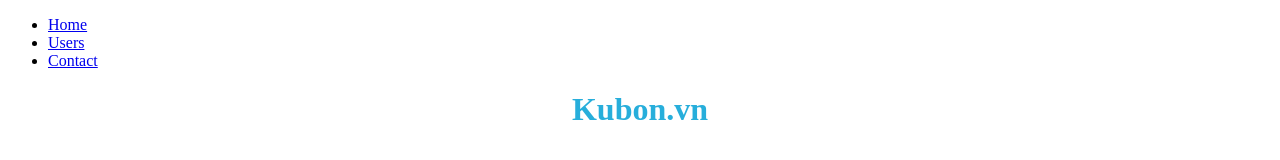
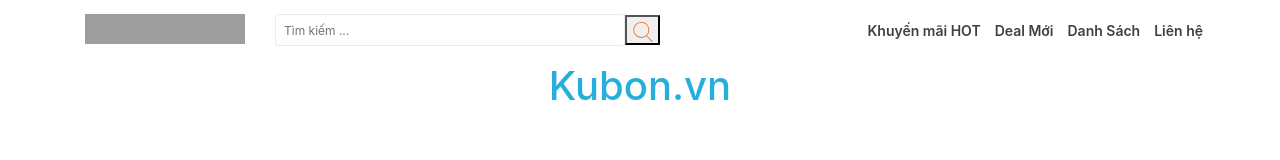
Before and after one commit to datphamba/kubon, a React app: page / in a window 1280 px wide. Built offline with nearby package versions, Linux system fonts and the light colour scheme; grey boxes are pictures that could not be loaded.

Commit message:
implement menu component

```diff
--- a/src/components/init/App.js
+++ b/src/components/home/home.js
@@ -1,15 +1,15 @@
 import React, { Component } from "react";
 
-import './App.scss';
+import './home.scss';
 
-class App extends Component {
+class Home extends Component {
     render() {
         return (
-            <div>
+            <div className="container">
                 <h1>Kubon.vn</h1>
             </div>
         );
     }
 }
 
-export default App;
+export default Home;
--- /dev/null
+++ b/src/components/menu/menu.js
@@ -0,0 +1,54 @@
+import React, { Component } from "react";
+import { Link } from "react-router-dom";
+
+import "./menu.scss";
+
+class Menu extends Component {
+  render() {
+    return (
+      <div className="container" id="kubon-nav-menu">
+        <div className="row">
+          <div className="col-xs-6 col-sm-2 col-sm-pull-6 kubon-logo">
+            <div>
+              <a href="# rel=">
+                <img alt="Independent" className="img-responsive" src="https://static.savings-united.com/image_setting/109/logo/logo.png" />
+              </a>
+            </div>
+          </div>
+          <div className="col-xs-3 col-sm-4 col-sm-pull-6 search-form">
+            <div className="form-group">
+              <label htmlFor="input_search_header" className="sr-only">Search coupons and offers</label>
+              <input className="form-control" id="input_search_header" placeholder="Tìm kiếm ... "></input>
+              <button>
+                <svg id="ubitec-icon-search3" viewBox="0 0 20 20" width="100%" height="100%">
+                  <g className="ab" clipPath="url(#a)">
+                    <path className="ac" d="M19.523 19.361l-5.611-5.835a7.936 7.936 0 1 0-.558.509l5.624 5.849a.378.378 0 0 0 .545-.523zM8.3 15.1a7.174 7.174 0 1 1 7.175-7.17A7.182 7.182 0 0 1 8.3 15.1z" fill="#f26422"></path>
+                  </g>
+                </svg>
+              </button>
+            </div>
+
+          </div>
+          <div className="col-xs-3 col-sm-6 col-sm-push-6 menu-wrapper">
+            <ul>
+              <li>
+                <Link to="/">Khuyến mãi HOT</Link>
+              </li>
+              <li>
+                <Link to="/users">Deal Mới</Link>
+              </li>
+              <li>
+                <Link to="/contact">Danh Sách</Link>
+              </li>
+              <li>
+                <Link to="/users">Liên hệ</Link>
+              </li>
+            </ul>
+          </div>
+        </div>
+      </div>
+    );
+  }
+}
+
+export default Menu;
--- /dev/null
+++ b/src/components/menu/menu.scss
@@ -0,0 +1,78 @@
+#kubon-nav-menu {
+    .row {
+        .kubon-logo {
+            div {
+                margin: 14px 0;
+
+                .img-responsive {
+                    width: 160px;
+                    height: 30px;
+                }
+            }
+        }
+
+        .search-form {
+            #input_search_header {
+                border: 1px solid #ececec;
+                border-radius: 2px;
+                padding: 8px;
+                margin: 14px 0;
+                font-size: 12px;
+
+                &:focus {
+                    border: 1px solid #f26422;
+                    transition: all 0.16s ease-in-out;
+                }
+            }
+
+            button {
+                width: 35px;
+                position: absolute;
+                top: 15px;
+                right: -20px;
+
+                svg {
+                    width: 20px;
+                }
+            }
+        }
+
+        .menu-wrapper {
+            ul {
+                display: inline-flex;
+                margin: 20px 0;
+
+                position: absolute;
+                right: 0;
+
+                li {
+                    display: flex;
+                    margin: 0 3px;
+
+                    a {
+                        color: #404040;
+                        font-size: 14px;
+                        font-weight: 600;
+                        padding: 0 4px;
+                        text-decoration: none;
+
+                        transition: all 0.16s ease-in-out;
+
+                        &:hover {
+                            border-bottom: 2px solid #f26422;
+                            transition: all 0.16s ease-in-out;
+                        }
+
+
+                    }
+
+                    // &:first-child {
+                    //     &:after {
+                    //         content: "\e90d";
+                    //     }
+                    // }
+                }
+            }
+        }
+    }
+}
--- a/src/components/users/user_details.js
+++ b/src/components/users/user_details.js
@@ -23,9 +23,9 @@
 
   render() {
     return (
-      <div>
+      <div className="container">
         <h1>Users</h1>
-        <button onClick={() => this.checkData(this.state.dataId)}>Check Data</button>
+        <button className="btn btn-primary" onClick={() => this.checkData(this.state.dataId)}>Check Data</button>
       </div>
     );
   }
--- a/src/index.html
+++ b/src/index.html
@@ -6,12 +6,14 @@
     <meta name="viewport" content="width=device-width, initial-scale=1.0">
     <meta http-equiv="X-UA-Compatible" content="ie=edge">
     <title>Kubon.vn</title>
+    <link rel="stylesheet" href="https://stackpath.bootstrapcdn.com/bootstrap/4.3.1/css/bootstrap.min.css" integrity="sha384-ggOyR0iXCbMQv3Xipma34MD+dH/1fQ784/j6cY/iJTQUOhcWr7x9JvoRxT2MZw1T" crossorigin="anonymous">
 </head>
 
 <body>
-    <div id="root">
-
-    </div>
+    <div id="root"></div>
+    <script src="https://code.jquery.com/jquery-3.3.1.slim.min.js" integrity="sha384-q8i/X+965DzO0rT7abK41JStQIAqVgRVzpbzo5smXKp4YfRvH+8abtTE1Pi6jizo" crossorigin="anonymous"></script>
+    <script src="https://cdnjs.cloudflare.com/ajax/libs/popper.js/1.14.7/umd/popper.min.js" integrity="sha384-UO2eT0CpHqdSJQ6hJty5KVphtPhzWj9WO1clHTMGa3JDZwrnQq4sF86dIHNDz0W1" crossorigin="anonymous"></script>
+    <script src="https://stackpath.bootstrapcdn.com/bootstrap/4.3.1/js/bootstrap.min.js" integrity="sha384-JjSmVgyd0p3pXB1rRibZUAYoIIy6OrQ6VrjIEaFf/nJGzIxFDsf4x0xIM+B07jRM" crossorigin="anonymous"></script>
 </body>
 
 </html>
--- a/src/index.js
+++ b/src/index.js
@@ -1,31 +1,23 @@
 import React from "react";
 import ReactDOM from "react-dom";
-import { Route, Link, BrowserRouter as Router, Switch } from "react-router-dom";
+import { Route, BrowserRouter as Router, Switch } from "react-router-dom";
 
-import App from "./components/init/App.js";
+import Menu from './components/menu/menu.js'
 
-import Users from "./components/users/users.js";
-import userDetails from "./components/users/user_details.js";
-import Contact from "./components/contact/contact.js";
+import Home from './components/home/home.js';
 
-import Notfound from "./components/pages/notfound.js";
+import Users from './components/users/users.js';
+import userDetails from './components/users/user_details.js';
+import Contact from './components/contact/contact.js';
+
+import Notfound from './components/pages/notfound.js';
 
 const routing = (
   <Router>
-    <div>
-      <ul>
-        <li>
-          <Link to="/">Home</Link>
-        </li>
-        <li>
-          <Link to="/users">Users</Link>
-        </li>
-        <li>
-          <Link to="/contact">Contact</Link>
-        </li>
-      </ul>
+    <Menu />
+    <div className="container">
       <Switch>
-        <Route exact path="/" component={App} />
+        <Route exact path="/" component={Home} />
         <Route path="/users" component={Users} />
         <Route path="/user/:id" component={userDetails} />
         <Route path="/contact" component={Contact} />
```
Also changed, not shown: src/components/home/home.scss (renamed from src/components/init/App.scss).
